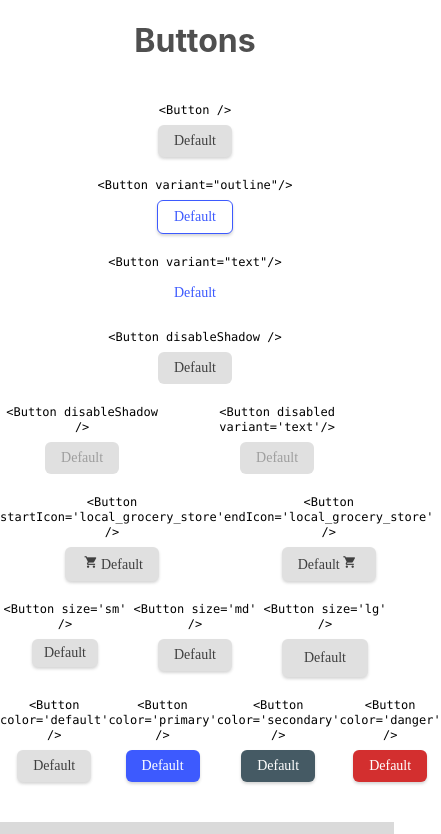
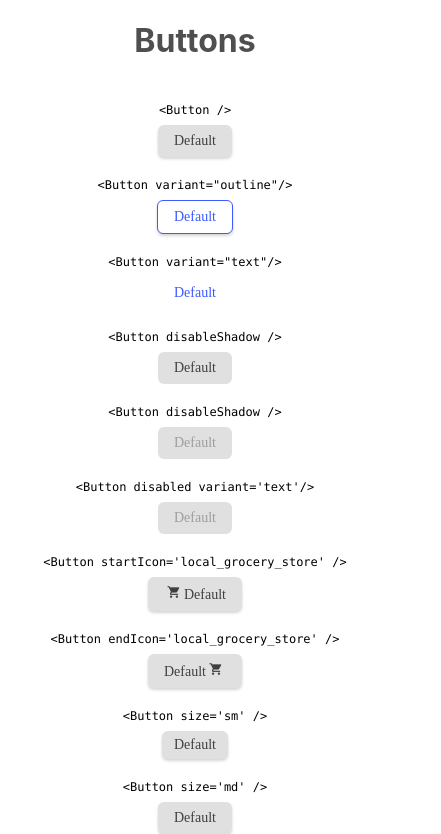
Before and after one commit to dayesouza/react-components, a React (Create React App) app: page / in a window 390 px wide. Shown: the top 834 px of the page, 441 px wide, since content can reach past the window. Built offline with nearby package versions, Linux system fonts and the light colour scheme.

Commit message:
add responsive behavior for buttons on the same line

```diff
--- a/src/App.scss
+++ b/src/App.scss
@@ -28,12 +28,10 @@
   flex-direction: column;
 }
 
-.flex-row {
-  display: flex;
-  flex-direction: row;
-  justify-content: space-evenly;
+@media (min-width: 768px) {
+  .flex-row {
+    display: flex;
+    flex-direction: row;
+    justify-content: space-evenly;
+  }
 }
-
-.flex-1 {
-  flex: 1;
-}
```
